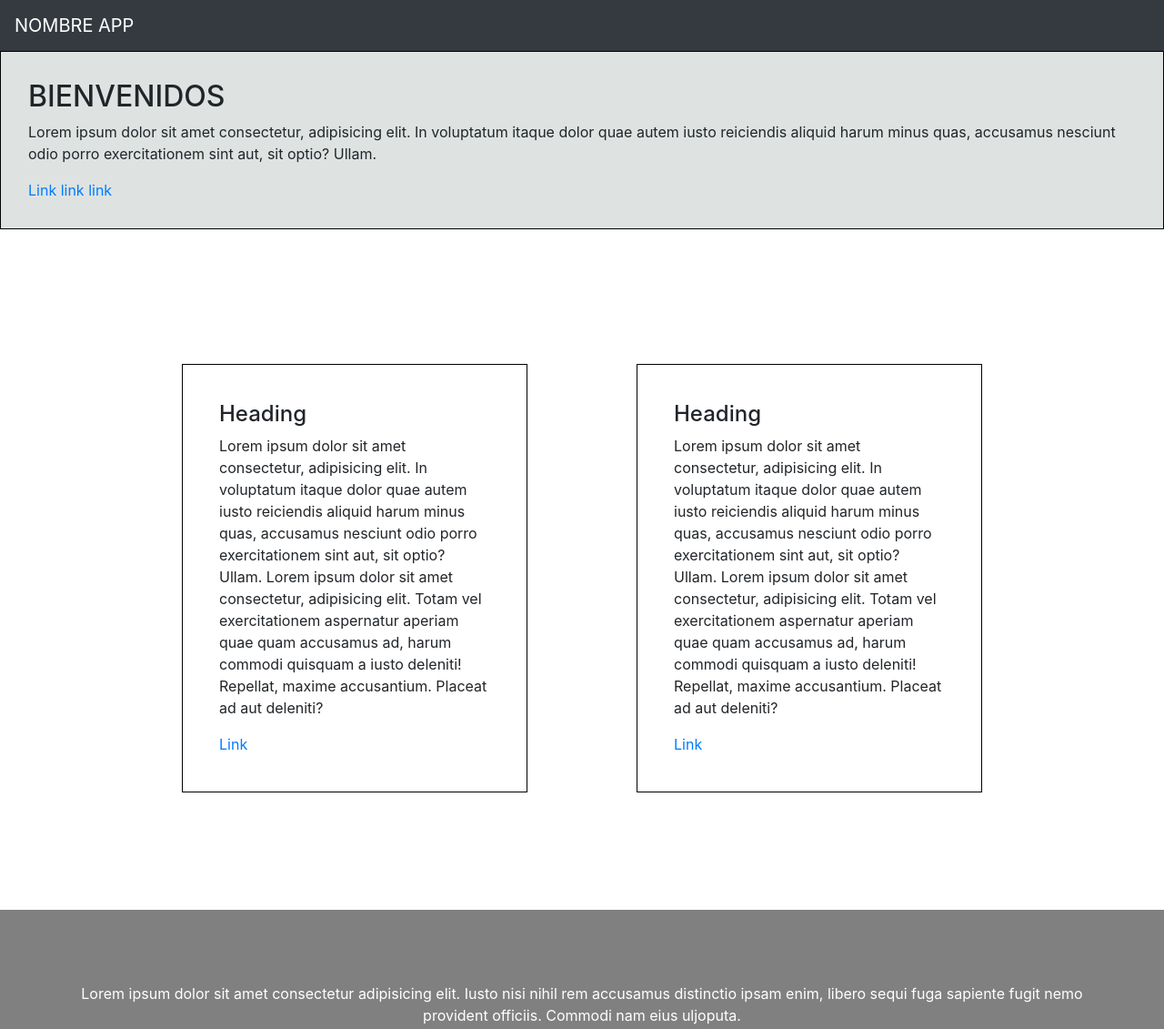
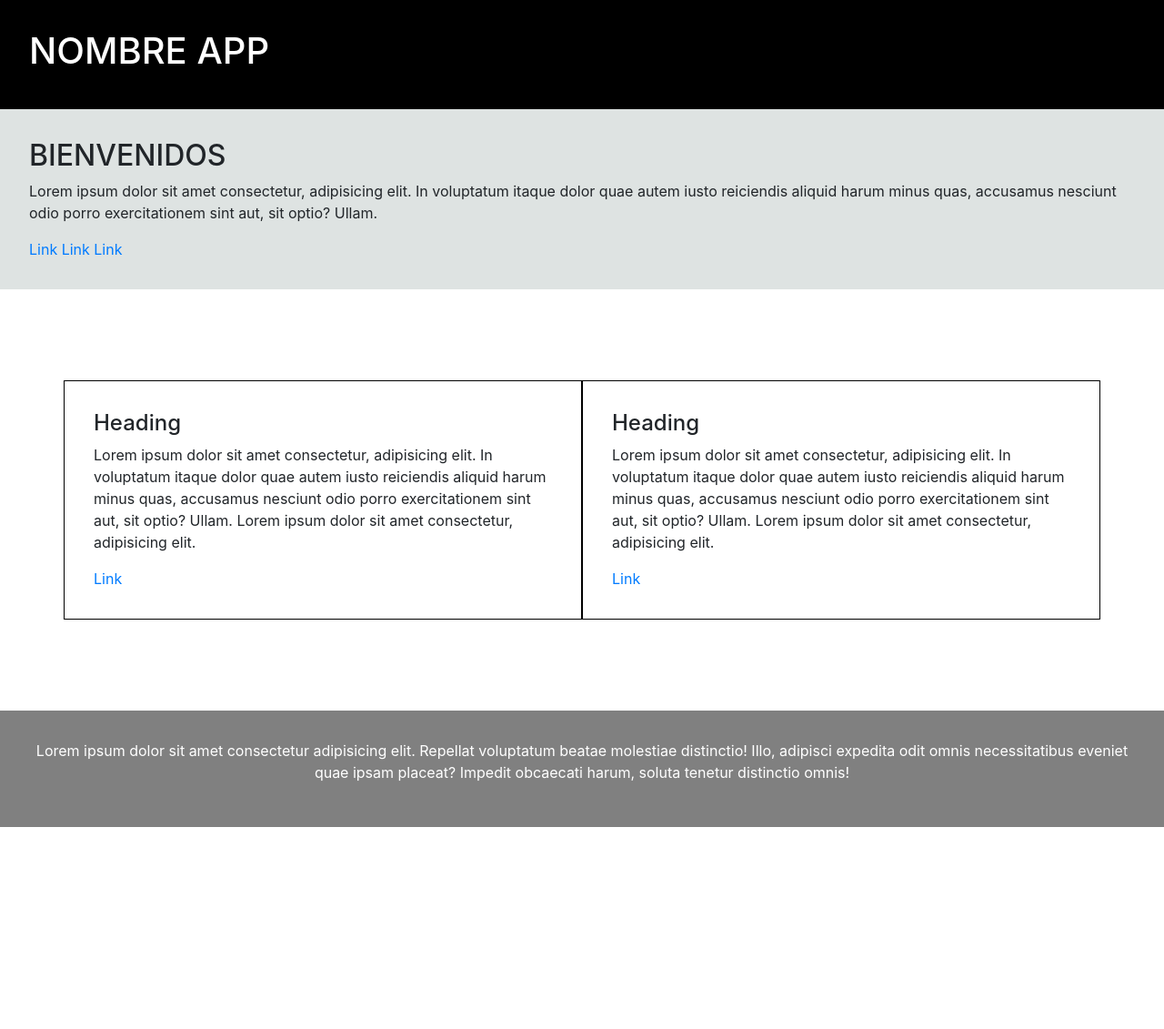
Before and after one commit to luis1040/proyectoBootstrap1, a plain HTML site: page index.html in a window 1280 px wide. Shown: the whole page at 91% size. After the commit the page ends 909 px from the top, so only its background shows below. Drawn offline with nearby package versions, Linux system fonts and the light colour scheme.

Commit message:
Se anexan Unidades Relativas

```diff
--- a/estilos.css
+++ b/estilos.css
@@ -1,33 +1,41 @@
-.colorsection{
-    background-color: #dee3e2;
-    padding: 30px;
-    border: black solid 1px;
+.col{
+    background-color: black;
+    color: white;
+    padding: 2em;
     font-size: 16px;
 }
-.headin1{
-    position: absolute;
-    padding: 40px;
+.col-12{
+    background-color: #dee3e2;
+    padding: 2em;
     font-size: 16px;
-    width: 380px;
-    top: 400px;
-    left: 200px;
+    margin-bottom: 6.25em;
+}
+.colorblanco{
+    background-color: white;
     border: black solid 1px;
 }
-.headin2{
-    position: absolute;
-    padding: 40px;
-    font-size: 16px;
-    width: 380px;
-    top: 400px;
-    right: 200px;
-    border: black solid 1px;
-}
-.stylefooter{
+.colorgris{
     background-color: gray;
     color: white;
-    font-size: 16px;
     text-align: center;
-    position: absolute;
-    top: 1000px;
-    padding: 80px;
+    padding: 2em;
 }
+@media screen and (max-width:600px){
+    .col-12{
+        font-size: 12px;
+        text-align: justify;
+    }
+    .col-12{
+        background-color: white;
+    }
+    .col-12 h2{
+        text-align: center;
+    }
+    .colo-12{
+        text-align: center;
+        margin-bottom: 0em;
+    }
+    .colorgris{
+        font-size: 12px;
+    }
+}
--- a/index.html
+++ b/index.html
@@ -8,38 +8,44 @@
     <link rel="stylesheet" href="estilos.css">
 </head>
 <body>
-    <header>
-        <nav class="navbar navbar-expand-lg navbar-dark bg-dark">
-            <a class="navbar-brand" href="#">NOMBRE APP</a>
-        </nav>
+    <header class="col">
+        <div>
+            <h1>NOMBRE APP</h1>
+        </div>
     </header>
     <main>
-        <section class="colorsection">
+        <section class=>
+            <div class="col-12">
                 <h2>BIENVENIDOS</h2>
                 <P>Lorem ipsum dolor sit amet consectetur, adipisicing elit. In voluptatum itaque dolor quae autem iusto reiciendis aliquid harum minus quas, accusamus nesciunt odio porro exercitationem sint aut, sit optio? Ullam.
                 </P>
                 <a href="Link">Link</a>
-          <a href="Link">link</a>
-          <a href="Link">link</a>
+                <a href="Link">Link</a>
+                <a href="Link">Link</a>
+            </div>
         </section>
-        <section class="headin1">
+        <section class="container Justify-content-around">
+            <div class="row">
+                <div class="col-12 col-md-6 colorblanco">
+                    <h4>Heading</h4>
+                  <P>Lorem ipsum dolor sit amet consectetur, adipisicing elit. In voluptatum itaque dolor quae autem    iusto reiciendis aliquid harum minus quas, accusamus nesciunt odio porro exercitationem sint aut, sit  optio? Ullam.
+                      Lorem ipsum dolor sit amet consectetur, adipisicing elit.
+                  </P>
+                  <a href="Link">Link</a>
+                </div>
+                <div class="col-12 col-md-6 colorblanco">
                     <h4>Heading</h4>
                   <P>Lorem ipsum dolor sit amet consectetur, adipisicing elit. In voluptatum itaque dolor quae autem iusto reiciendis aliquid harum minus quas, accusamus nesciunt odio porro exercitationem sint aut, sit optio? Ullam.
-              Lorem ipsum dolor sit amet consectetur, adipisicing elit. Totam vel exercitationem aspernatur aperiam quae quam accusamus ad, harum commodi quisquam a iusto deleniti! Repellat, maxime accusantium. Placeat ad aut deleniti?
+                      Lorem ipsum dolor sit amet consectetur, adipisicing elit.
                   </P>
                   <a href="Link">Link</a>
-        </section>
-        <section class="headin2">
-            <h4>Heading</h4>
-          <P>Lorem ipsum dolor sit amet consectetur, adipisicing elit. In voluptatum itaque dolor quae autem iusto reiciendis aliquid harum minus quas, accusamus nesciunt odio porro exercitationem sint aut, sit optio? Ullam.
-              Lorem ipsum dolor sit amet consectetur, adipisicing elit. Totam vel exercitationem aspernatur aperiam quae quam accusamus ad, harum commodi quisquam a iusto deleniti! Repellat, maxime accusantium. Placeat ad aut deleniti?
-          </P>
-          <a href="Link">Link</a>
+                </div>
+            </div>
         </section>
     </main>
-    <footer class="stylefooter">
+    <footer class="col colorgris">
           <p>
-              Lorem ipsum dolor sit amet consectetur adipisicing elit. Iusto nisi nihil rem accusamus distinctio ipsam enim, libero sequi fuga sapiente fugit nemo provident officiis. Commodi nam eius uljoputa.
+               Lorem ipsum dolor sit amet consectetur adipisicing elit. Repellat voluptatum beatae molestiae distinctio! Illo, adipisci expedita odit omnis necessitatibus eveniet quae ipsam placeat? Impedit obcaecati harum, soluta tenetur distinctio omnis!
           </p>
     </footer>
     <script src="https://code.jquery.com/jquery-3.4.1.slim.min.js" integrity="sha384-J6qa4849blE2+poT4WnyKhv5vZF5SrPo0iEjwBvKU7imGFAV0wwj1yYfoRSJoZ+n" crossorigin="anonymous"></script>
```
Lines whose indentation alone changed are shown as unchanged.
